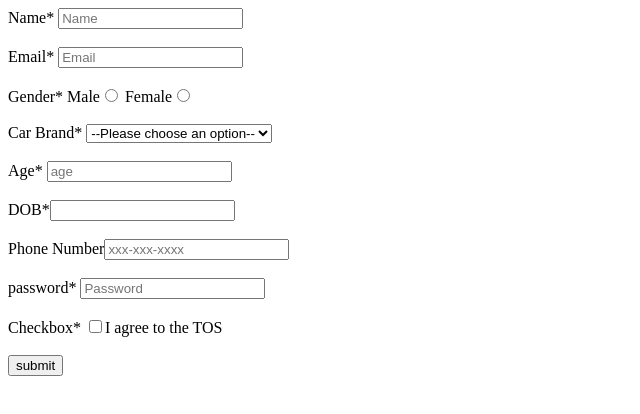
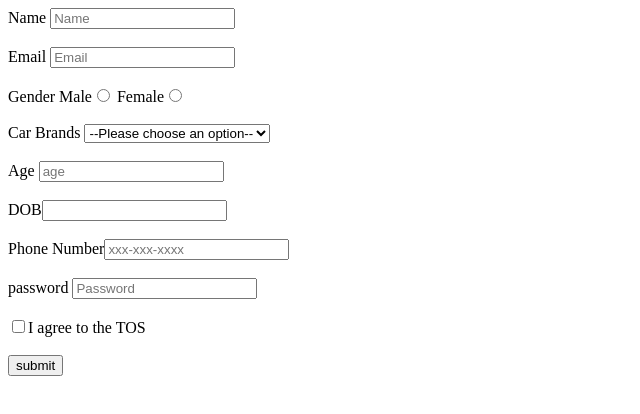
Before and after one commit to acciojob/signup-form-car-vetrivelseenu, a website: page main.html in a window 1280 px wide. Shown: the whole page, without its empty margins (0-640 px from the left). Drawn offline with Linux system fonts and the light colour scheme.

Commit message:
created a submission

```diff
--- a/main.html
+++ b/main.html
@@ -9,14 +9,14 @@
 <body>
     <form action="" method="post">
 
-		<label for="name">Name*</label>
+		<label for="name">Name</label>
        <input type="text" id="nmae" placeholder="Name" required></br></br>
-		<label for="email">Email*</label>
+		<label for="email">Email</label>
 		<input type="email" id="email" placeholder="Email" required></br></br>
-		   <lable >Gender*</lable>
+		   <lable >Gender</lable>
 		   <label for="gender_m">Male<input type="radio" name="gender" value="male" id="gender_m" required></label>
 		   <label for="gender_f">Female<input type="radio" name="gender" value="female" id="gender_p" required></lable><br><br>
-		   <lable for="cars">Car Brand*</label>
+		   <lable for="cars">Car Brands</label>
 		   <select name="cars" id="cars">
 			<option value="--Please choose">--Please choose an option--</option>
 			<option value="Audi">Audi</option>
@@ -25,15 +25,16 @@
 		   </select>
 		     <br><br>
 
-		   <lable for="age">Age*</lable>
+		<lable for="age">Age</lable>
 		<input type="number" id="age" placeholder="age" required><br><br>
-		<label for="dob">DOB*<input type="number" id="age" required></label><br><br>
+		<label for="dob">DOB<input type="number" id="age" required></label><br><br>
 		<label for="tel">Phone Number<input type="tel" id="tel" placeholder="xxx-xxx-xxxx" ></label><br><br>
-		<label for="password">password*</label>
+		<label for="password">password</label>
 		 <input type="password" id="password" placeholder="Password" required></br></br>
-		<label for="tos">Checkbox*</label>
+		<label for="tos"></label>
 		<input type="checkbox" id="tos" required>I agree to the TOS</label><br><br>
 		<button type="submit">submit</button>
+	</form>
 
 
 
```
